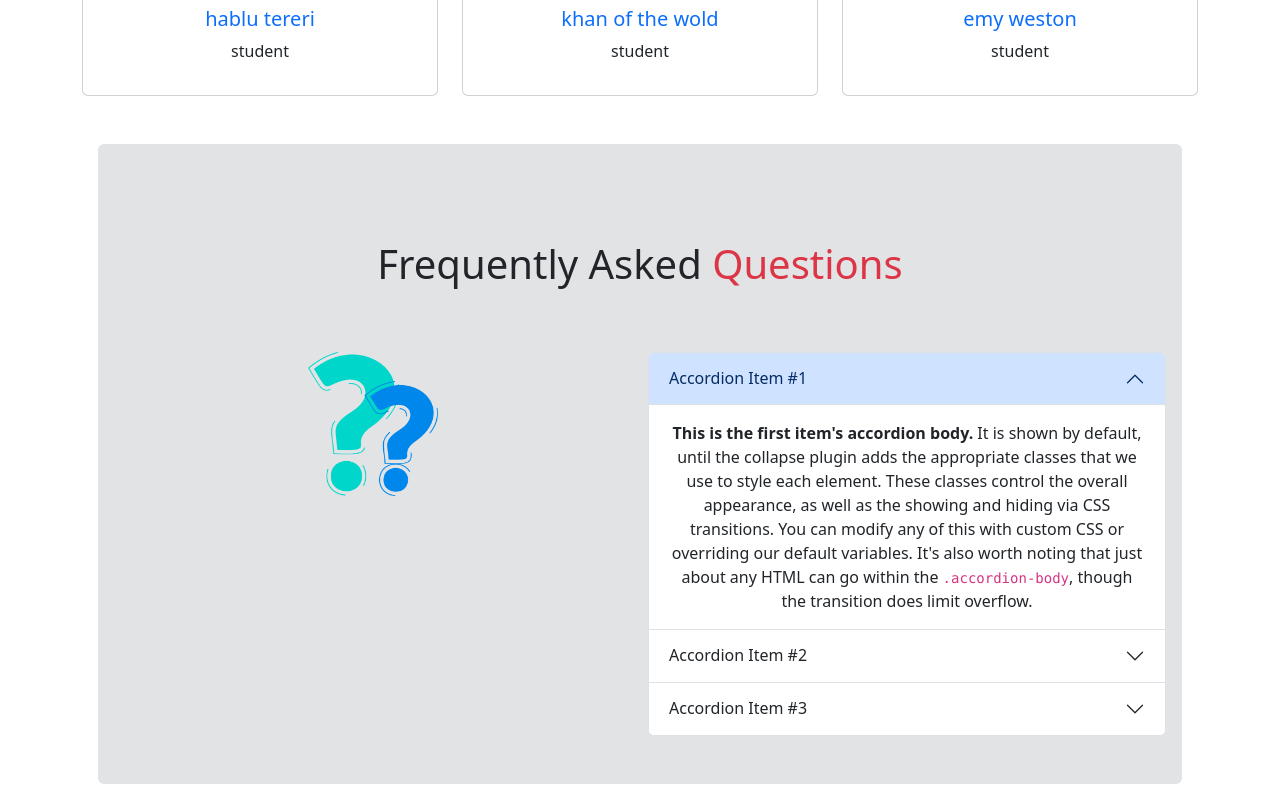
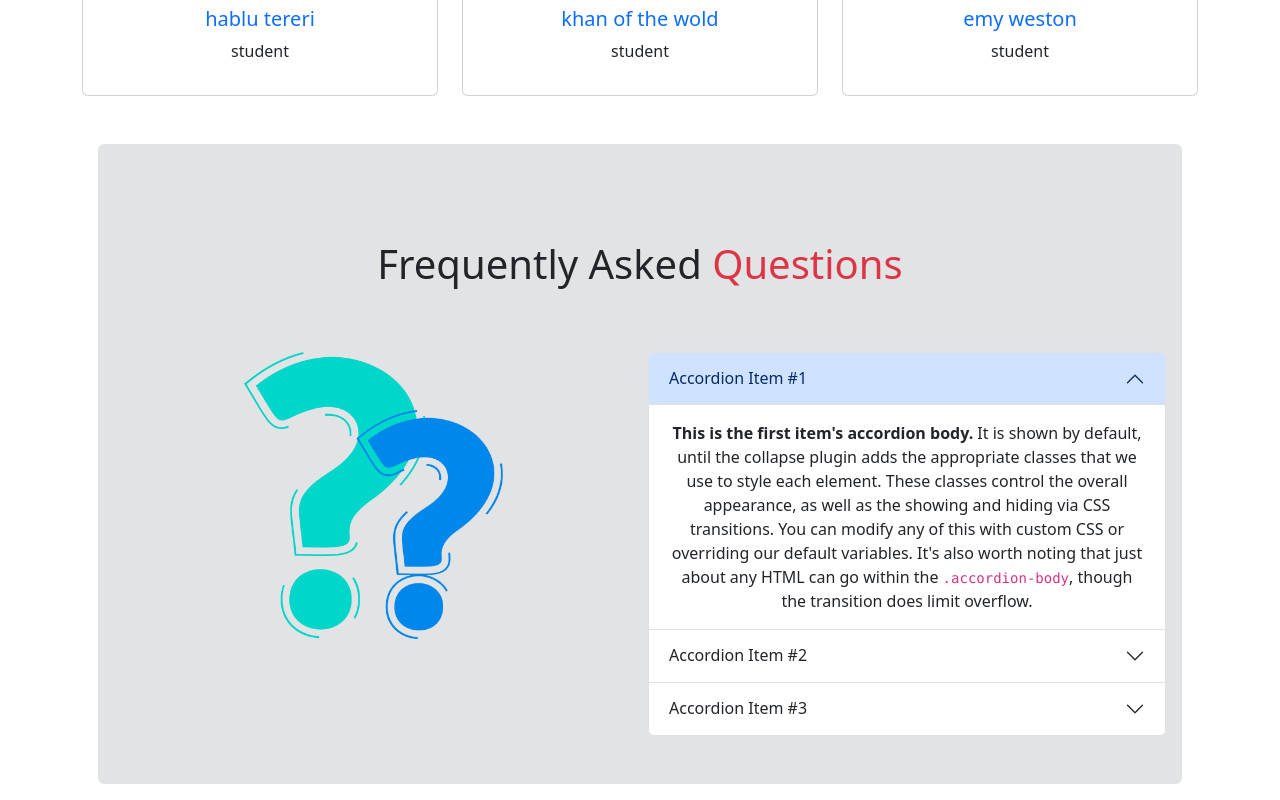
Before and after one commit to sahedemon/milestone-3class-14, a plain HTML site: page index.html in a window 1280 px wide. Shown: the part 2030-2830 px from the top of the page. Drawn offline with nearby package versions, Linux system fonts and the light colour scheme.

Commit message:
first commit

```diff
--- a/index.html
+++ b/index.html
@@ -253,7 +253,7 @@
             <h1 class=" my-5 text-center">Frequently Asked <span class="text-danger">Questions</span></h1>
             <div class="row row-cols-1 row-cols-md-2 mt-5 g-3">
                 <div class="col text-center ">
-                    <img class="w-25" src="images/faq.png" alt="">
+                    <img class="w-50" src="images/faq.png" alt="">
                 </div>
                 <div class="col text-center">
                     <div class="accordion" id="accordionPanelsStayOpenExample">
```
Also changed, not shown: 1 other file.
